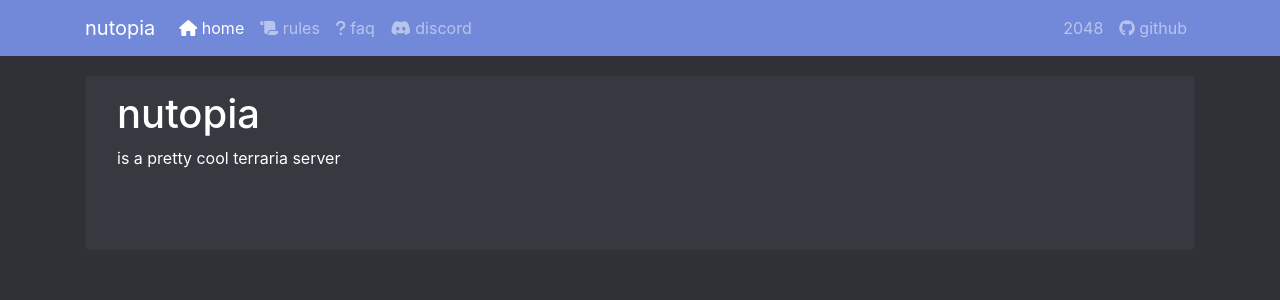
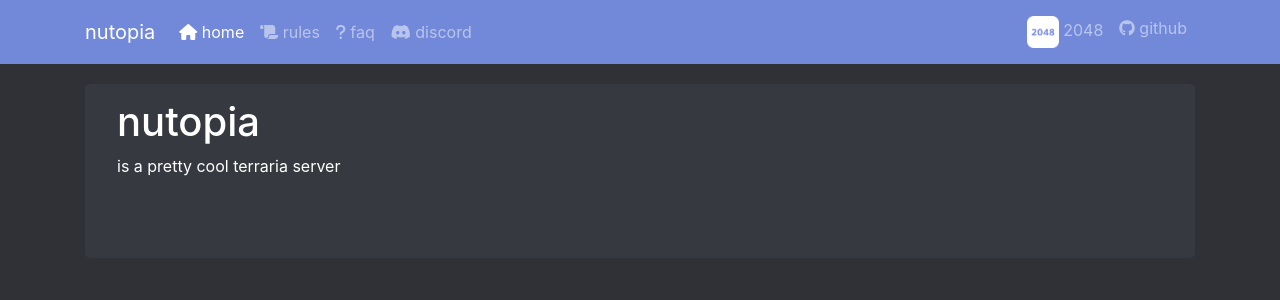
Before and after one commit to Epikest/nutopia, a Jekyll site: the page built from index.md, in a window 1280 px wide. Shown: the top 300 px of the page. Built offline with Jekyll 4.4.1, drawn with Linux system fonts in a browser that asks for light colours; nearby versions of some CDN libraries; a script that is not in the unit is left out.

Commit message:
Update default.html

```diff
--- a/_layouts/default.html
+++ b/_layouts/default.html
@@ -33,7 +33,7 @@
             <hr/>
             <ul class="navbar-nav mr-right">
                 <li class="nav-item">
-                    <a class="nav-link" target="_blank" href="https://nutopia.ml/2048"><i class="fal fa-arrows"></i> 2048</a>
+                    <a class="nav-link" target="_blank" href="https://nutopia.ml/2048"><img src="https://raw.githubusercontent.com/Epikest/nutopia/master/_layouts/2048.png" width="32px" height="32px" /> 2048</a>
                 </li>
                 <li class="nav-item">
                     <a class="nav-link" target="_blank" href="https://github.com/Epikest/nutopia"><i class="fab fa-github"></i> github</a>
```
